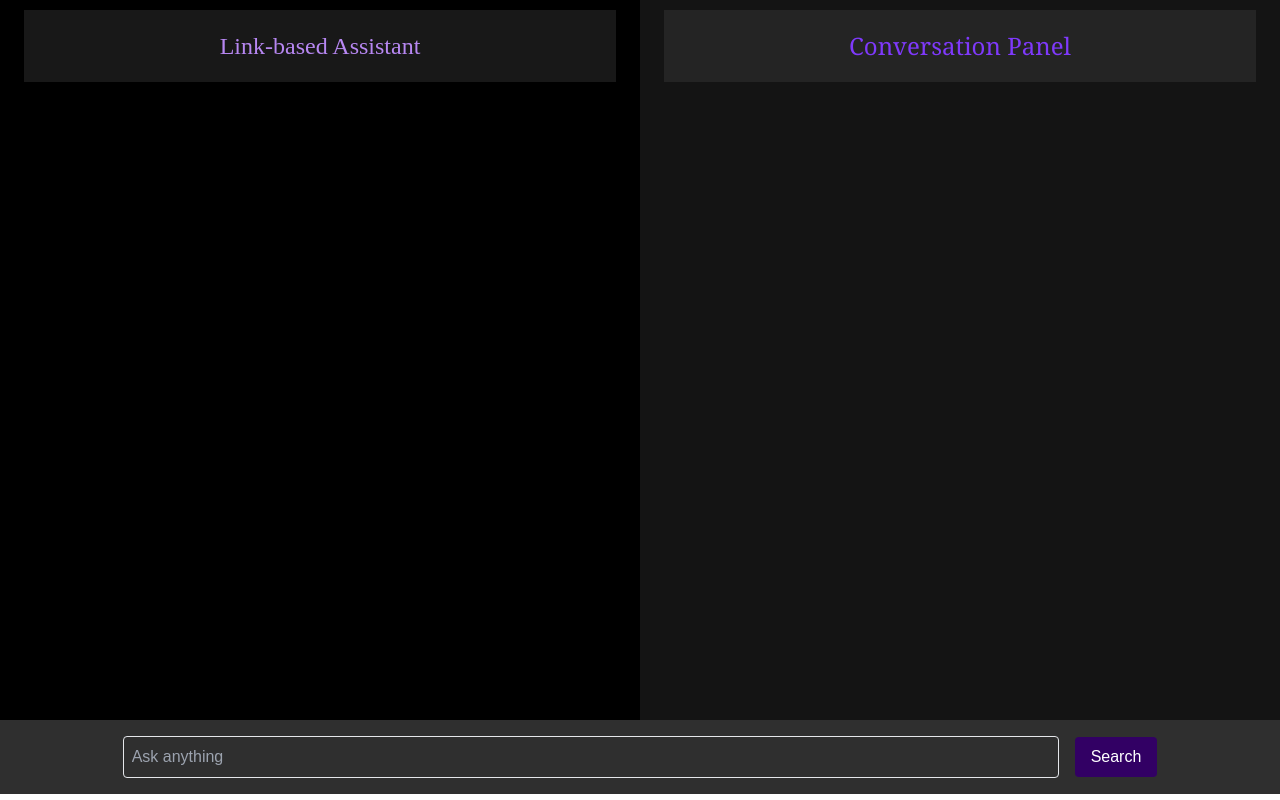
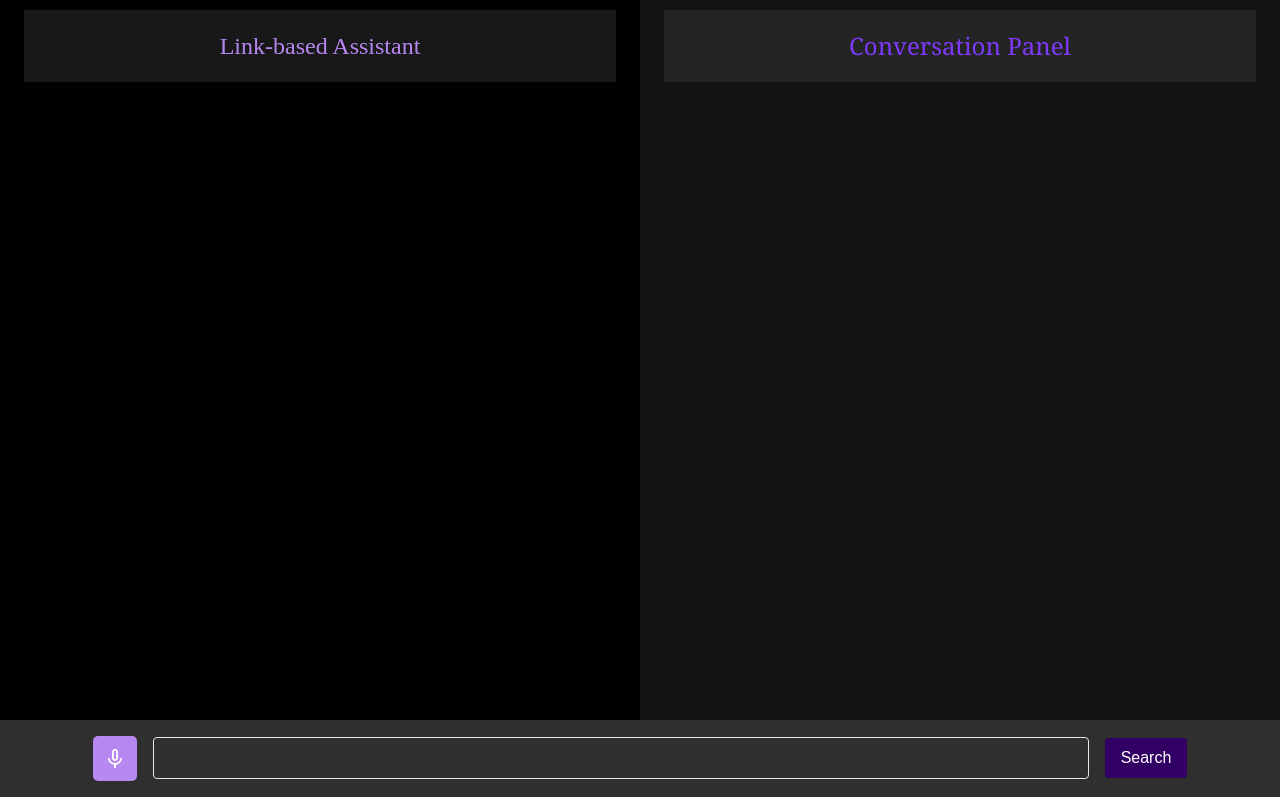
Before and after one commit to mariumzee/thesis-conversational-react, a Next.js app: page / in a window 1280 px wide. Built offline with nearby package versions, Linux system fonts and the light colour scheme.

Commit message:
revert for speech rec

```diff
--- a/app/page.tsx
+++ b/app/page.tsx
@@ -3,12 +3,44 @@ import React, { useState, useEffect } from "react";
 import LinkPanel from "./components/LinkPanel";
 import ConversationPanel from "./components/ConversationPanel";
 import OpenAI from "openai";
+import MicNoneIcon from "@mui/icons-material/MicNone";
+
+const SpeechRecognition =
+  (window as any).SpeechRecognition || (window as any).webkitSpeechRecognition;
 
 const Home: React.FC = () => {
   const [linkChat, setLinkChat] = useState<{ role: string; content: any }[]>([]);
   const [conversationChat, setConversationChat] = useState<{ role: string; content: string }[]>([]);
   const [input, setInput] = useState<string>("");
   const [isLoading, setIsLoading] = useState<boolean>(false);
+
+  // Initialize SpeechRecognition if available
+  const recognition = new SpeechRecognition();
+  recognition.continuous = false; // Stops after recognizing speech
+  recognition.interimResults = false; // Only final result is returned
+  recognition.lang = "en-US"; // Set language
+
+  useEffect(() => {
+    if (!SpeechRecognition) {
+      alert("Speech Recognition is not supported in this browser.");
+    }
+  }, []);
+
+  // Start speech recognition
+  const startRecognition = () => {
+    recognition.start();
+  };
+
+  // Event listener when speech is recognized
+  recognition.onresult = (event: any) => {
+    const speechToText = event.results[0][0].transcript;
+    setInput(speechToText); // Update input field with recognized text
+  };
+
+  // Handle errors
+  recognition.onerror = (event: any) => {
+    console.error("Speech recognition error", event.error);
+  };
 
   useEffect(() => {
     const initialInstruction = {
@@ -82,13 +114,33 @@ const Home: React.FC = () => {
         </div>
       </div>
       <div className="w-full bg-[#2f2f2f] flex justify-center items-center p-4 space-x-4">
+        {/* Mic Button */}
+        <button
+          onClick={startRecognition}
+          style={{
+            padding: "10px",
+            backgroundColor: "#b787f2",
+            color: "white",
+            border: "none",
+            borderRadius: "5px",
+            cursor: "pointer",
+          }}
+        >
+          <MicNoneIcon />
+        </button>
         <input
           type="text"
           value={input}
           onChange={(e) => setInput(e.target.value)}
-          placeholder="Ask anything"
+          placeholder={!isLoading ? "" : "Ask anything"}
           className="border bg-[#2f2f2f] rounded p-2 w-3/4 text-white"
           disabled={isLoading}
+          onKeyDown={e => {
+            if (e.key === 'Enter' && !isLoading) {
+              e.preventDefault(); // Prevent the default action of the enter key
+              startChat();
+            }
+          }}
         />
         <button
           onClick={startChat}
@@ -97,6 +149,7 @@ const Home: React.FC = () => {
         >
           {isLoading ? "Loading..." : "Search"}
         </button>
+
       </div>
     </div>
   );
```
